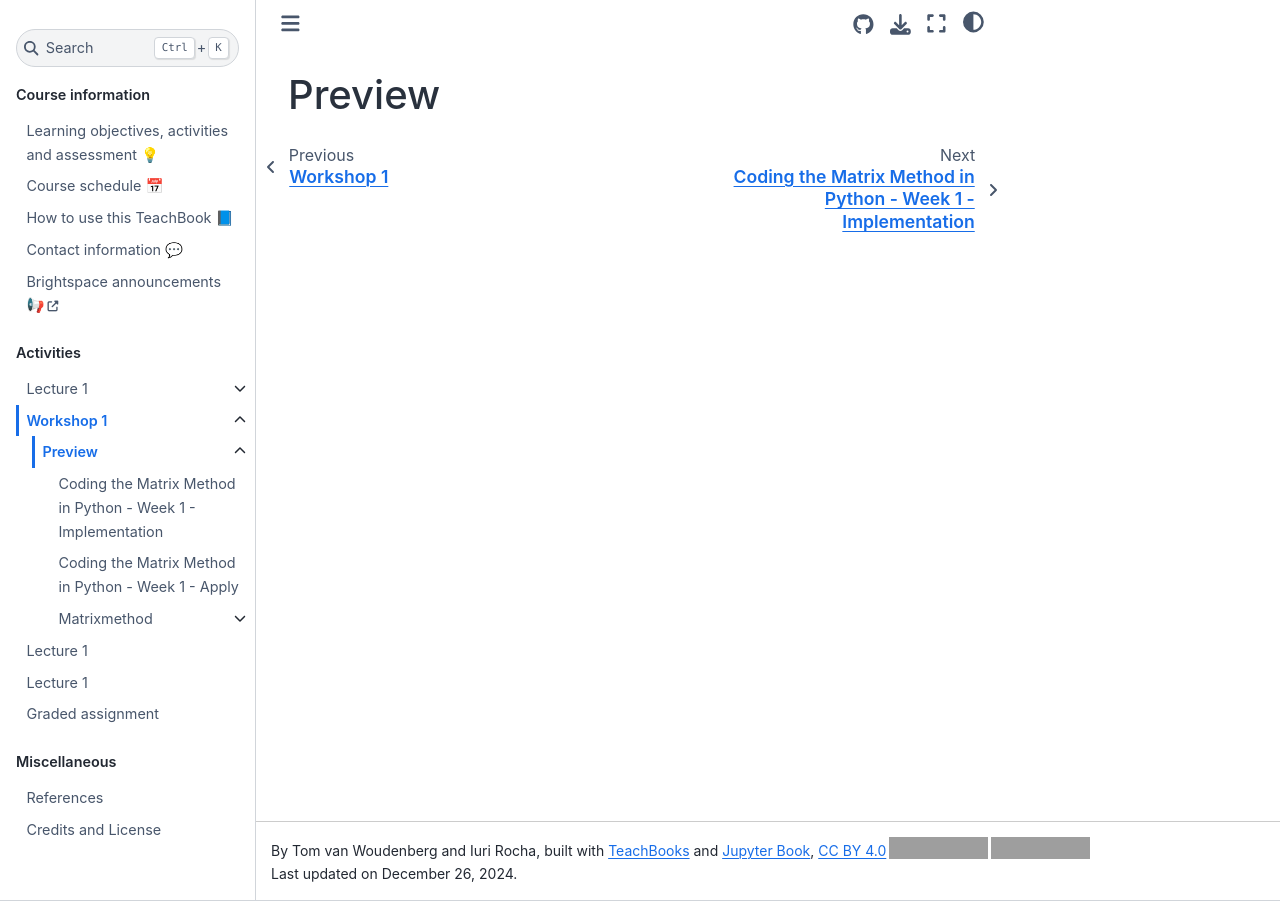
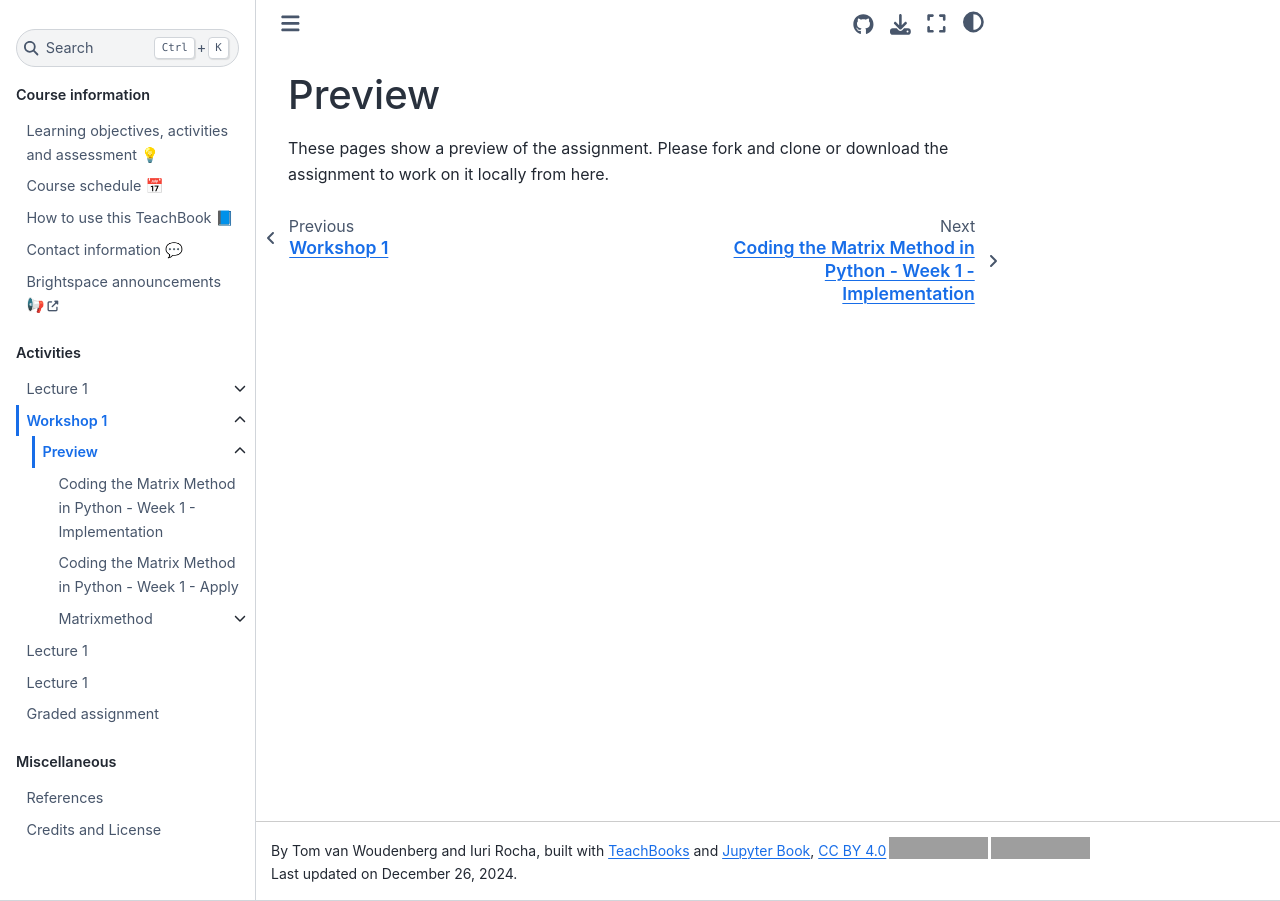
Before and after one commit to sophietenhoor/book, a Jupyter Book: the page built from book/workshop1/preview.md, in a window 1280 px wide. Built offline with Jupyter Book 1.0.4 settings and Sphinx 7.4.7 and the Sphinx Book theme 1.1.4, drawn with Linux system fonts in a browser that asks for light colours; pages that are not in the unit, such as notebooks, are missing from menus; comment, search, counter and statistics services are not loaded; grey boxes are pictures that could not be loaded.

Commit message:
Update preview.md

```diff
--- a/book/workshop1/preview.md
+++ b/book/workshop1/preview.md
@@ -1 +1,3 @@
 # Preview
+
+These pages show a preview of the assignment. Please fork and clone or download the assignment to work on it locally from here.
```
